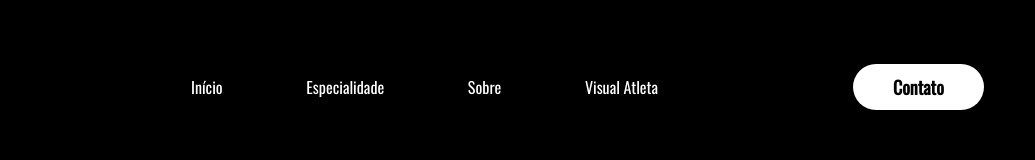
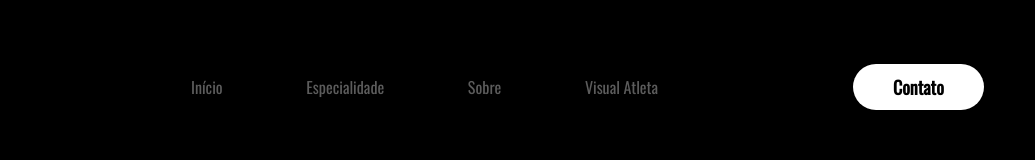
Before and after one commit to Maclalino/portfolio, a plain HTML site: page index.html in a window 1280 px wide. Shown: the full height of the page, 245-1280 px from the left. Drawn offline with nearby package versions, Linux system fonts and the light colour scheme.

Commit message:
Update style.css

```diff
--- a/style.css
+++ b/style.css
@@ -24,8 +24,15 @@ header > .interface{
 
 }
 header a{
+    color: rgb(92, 92, 92);
+    text-decoration: none;
+    display: inline-block;
+    transition: .2s;
+}
+header a:hover{
     color: white;
-    text-decoration: none;
+    transform: scale(1.25);
+
 }
 head nav  ul{
     list-style-type: none;
@@ -43,4 +50,8 @@ header .btn-contato button{
     border: 0;
     border-radius: 30px;
     cursor: pointer;
+
 }
+header .btn-contato button:hover{
+    box-shadow: 0px 0px 8px rgb(243, 242, 241);
+}
```
